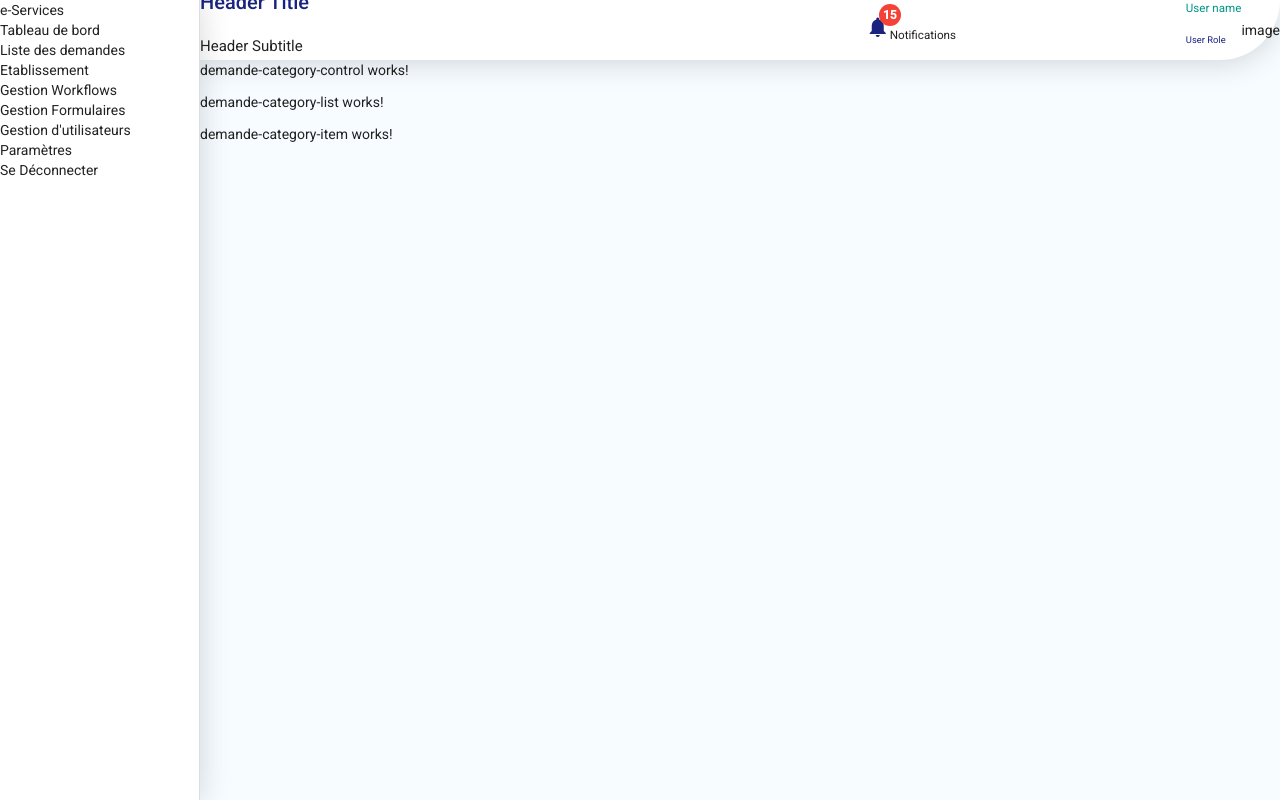
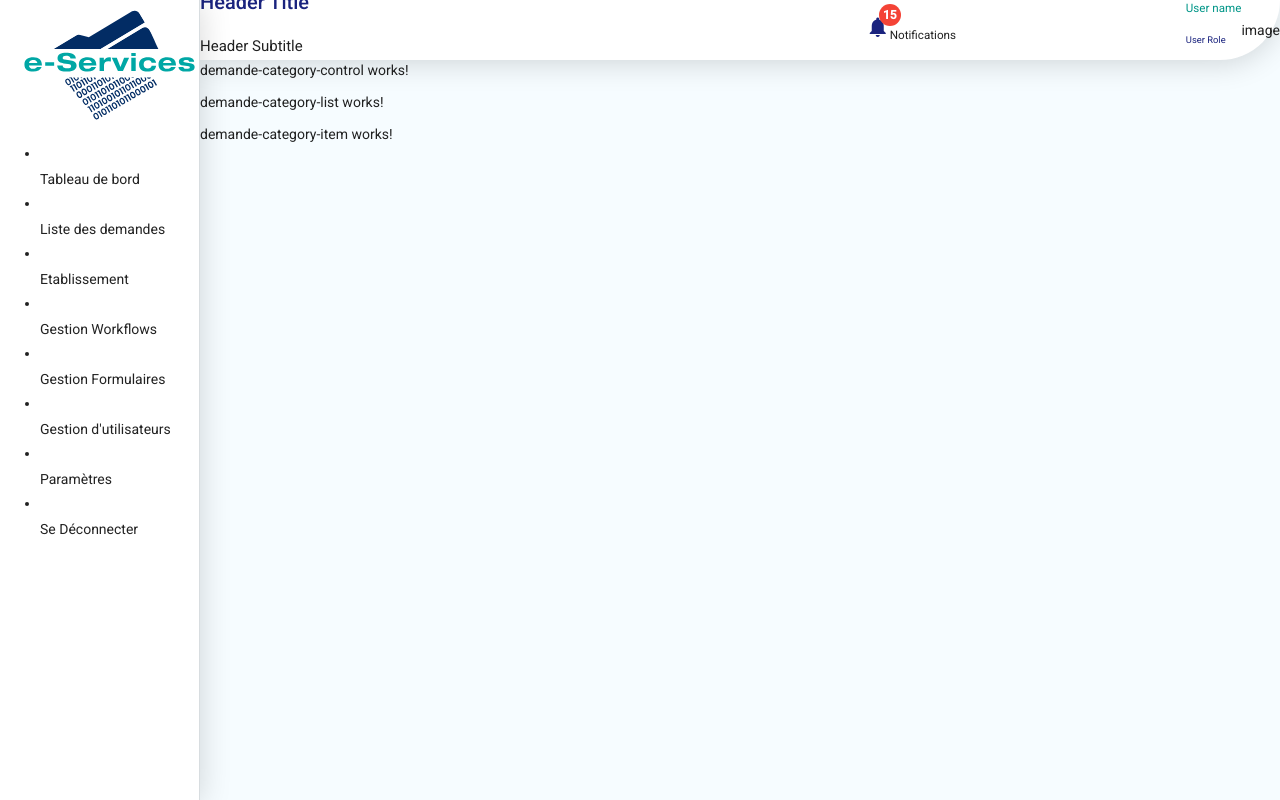
Before and after one commit to Hazix00/e-services-front, an Angular app: page /demandes-categorites in a window 1280 px wide. Built offline with nearby package versions, Linux system fonts and the light colour scheme.

Commit message:
styling the header and main menu

```diff
--- a/src/app/components/main-menu/main-menu.component.html
+++ b/src/app/components/main-menu/main-menu.component.html
@@ -1,15 +1,17 @@
 <div class="main-menu">
-  <div>
-    e-Services
+  <div class="main-menu__logo-container">
+    <img class="main-menu__logo" src="../../../assets/img/Group 512.svg" alt="e-Services Logo">
   </div>
-  <ul class="navigation-items">
-    <li>Tableau de bord</li>
-    <li>Liste des demandes</li>
-    <li>Etablissement</li>
-    <li>Gestion Workflows</li>
-    <li>Gestion Formulaires</li>
-    <li>Gestion d'utilisateurs</li>
-    <li>Paramètres</li>
-    <li>Se Déconnecter</li>
-  </ul>
+  <nav class="main-menu__nav">
+    <ul class="main-menu__navigation-items">
+      <li><div class="icon-container"><span class="icon icon-dashboard"></span></div> Tableau de bord</li>
+      <li class="main-menu__active-link"><div class="icon-container icon-active"><span class="icon icon-folders-1"></span></div> Liste des demandes</li>
+      <li><div class="icon-container"><span class="icon icon-buildings"></span></div> Etablissement</li>
+      <li><div class="icon-container"><span class="icon icon-workflow"></span></div> Gestion Workflows</li>
+      <li><div class="icon-container"><span class="icon icon-form"></span></div> Gestion Formulaires</li>
+      <li><div class="icon-container"><span class="icon icon-users"></span></div> Gestion d'utilisateurs</li>
+      <li><div class="icon-container"><span class="icon icon-Icon_feather-settings"></span></div> Paramètres</li>
+      <li><div class="icon-container"><span class="icon icon-Icon_feather-lock"></span></div> Se Déconnecter</li>
+    </ul>
+  </nav>
 </div>
```
